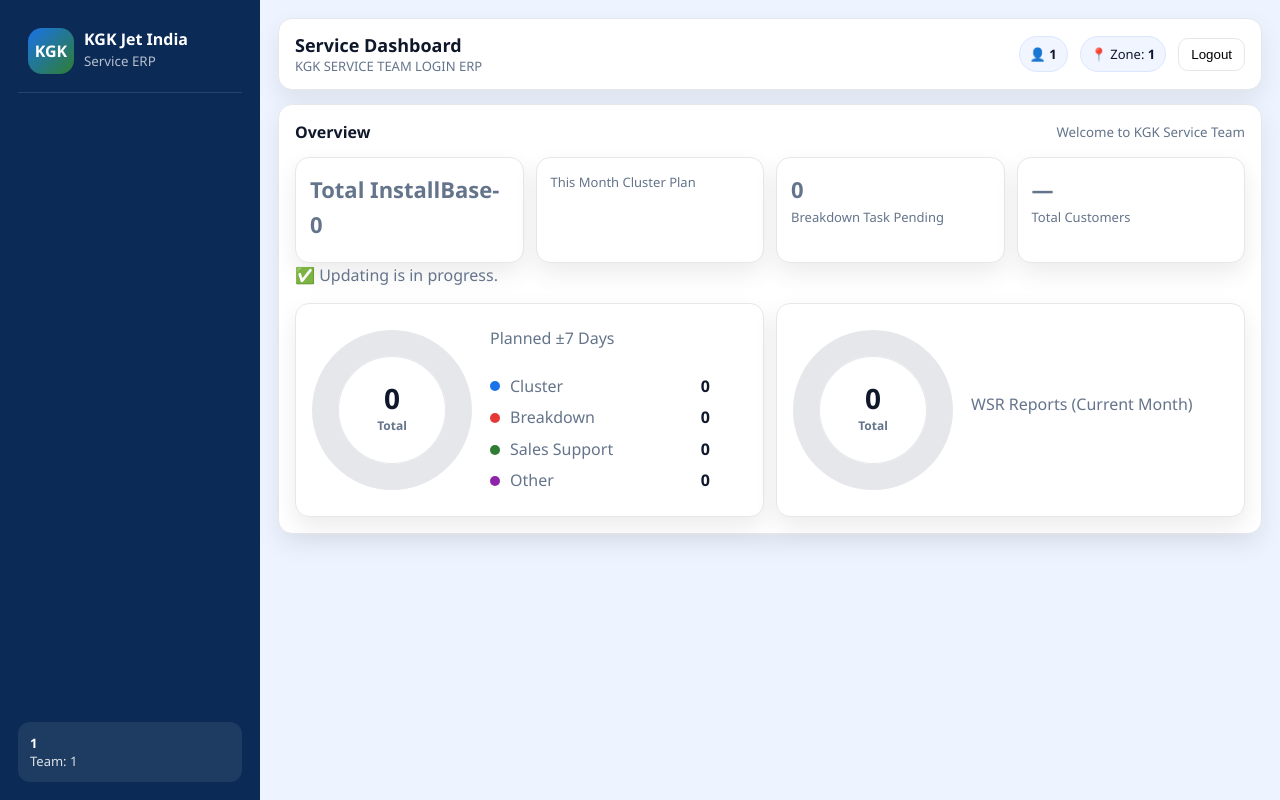
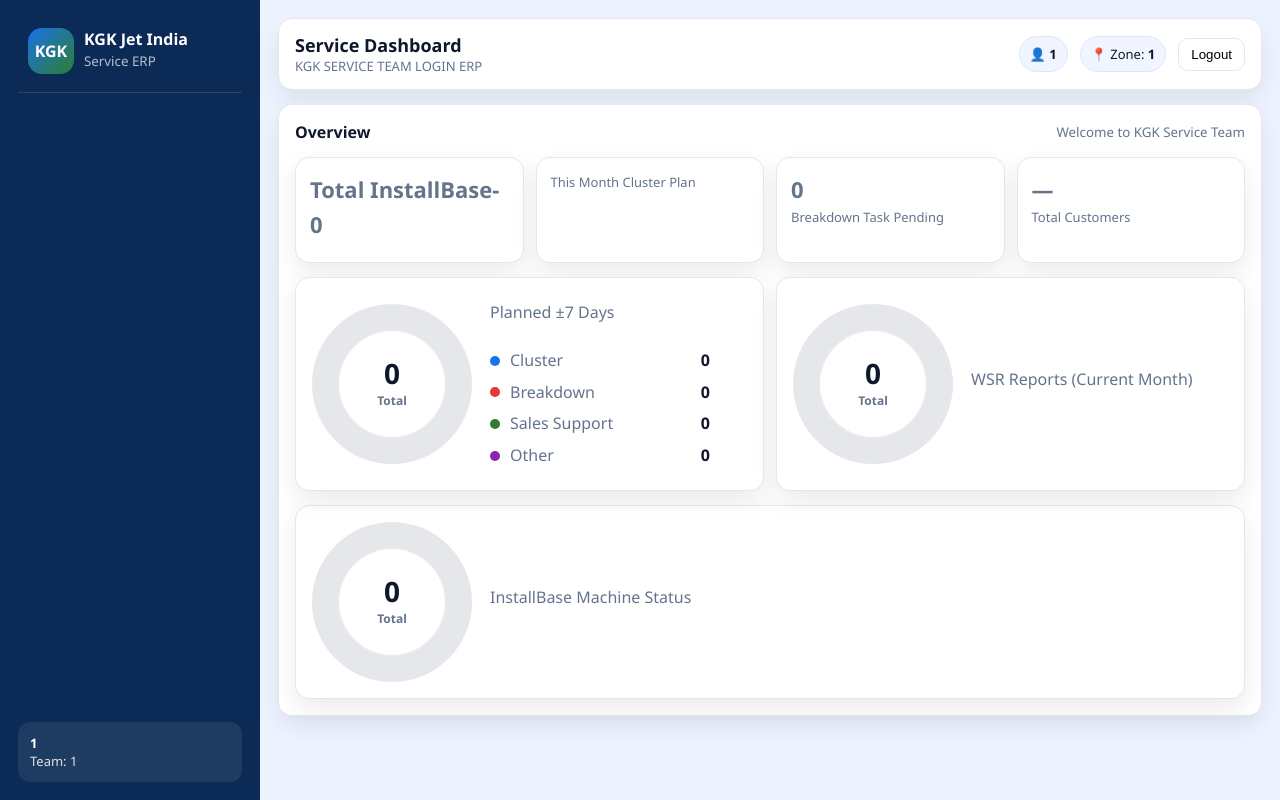
Before and after one commit to supankharikap/ServiceTeam, a Flask app: page /dashboard in a window 1280 px wide. Run offline with Flask 3, Linux system fonts and the light colour scheme; the visitor is signed in with stand-in values (Sample User, id 1); data that the repository does not hold is empty.

Commit message:
Update dashboard and report pages

```diff
--- a/app.py
+++ b/app.py
@@ -604,8 +604,17 @@
 
     id_col = _find_col(cols, aliases=["Id", "ID"], must_contain=["id"])
     order_by = f"{_qcol(id_col)} DESC" if id_col else f"{_qcol(cols[0])} DESC"
-    select_cols = ", ".join([_qcol(c) for c in cols])
-
+    select_cols = """
+    [ID],[ZONE],[SALES ENGR],[SERVICE ENGR],[Cluster No],[CUSTOMER NAME],[LOCATION],
+    [STATE],[Address],[Contact Person1],[Designation],[Contact No.],[Email Id],
+    [Contact Person2],[Designation (2)],[Contact No. (2)],[Email Id (2)],
+    [Segment],[Sub-Segment],[Machine Type],[Model],[Serial No.],[Ink type],[Active Status],
+    [Mc Status],[Sales Invoice No],[Invoice Date],[Installed On],
+    [AMC Invoice Date],[AMC From],[AMC To],[No. of Visits],[AMC Amount],
+    [AMC Due Date],[AMC Days Remaining],[Filter Invoice Date],
+    [Next Filter Due Date],[Filter Days Remaining],[Cluster Visit Plan],
+    [Actual Visit],[Cluster],[Remarks],[Teritory No],[NEXT TER2 PLAN]
+    """
     sql = f"SELECT TOP {limit} {select_cols} FROM dbo.InstallBase{where_sql} ORDER BY {order_by}"
 
     try:
@@ -614,15 +623,27 @@
             cur.execute(sql, params)
             rows = cur.fetchall()
 
+
+
+        fixed_columns = [
+            "ID","ZONE","SALES ENGR","SERVICE ENGR","Cluster No","CUSTOMER NAME","LOCATION",
+            "STATE","Address","Contact Person1","Designation","Contact No.","Email Id",
+            "Contact Person2","Designation (2)","Contact No. (2)","Email Id (2)",
+            "Segment","Sub-Segment","Machine Type","Model","Serial No.","Ink type",
+            "Active Status","Mc Status","Sales Invoice No","Invoice Date","Installed On",
+            "AMC Invoice Date","AMC From","AMC To","No. of Visits","AMC Amount",
+            "AMC Due Date","AMC Days Remaining","Filter Invoice Date",
+            "Next Filter Due Date","Filter Days Remaining",
+            "Cluster Visit Plan","Actual Visit","Cluster","Remarks",
+            "Teritory No","NEXT TER2 PLAN"
+            ]
         out_rows = []
         for r in rows:
             obj = {}
-            for i, c in enumerate(cols):
-                obj[c] = _json_safe(r[i])
+            for i, col_name in enumerate(fixed_columns):
+                obj[col_name] = _json_safe(r[i])
             out_rows.append(obj)
-
-        return jsonify({"columns": cols, "rows": out_rows})
-
+        return jsonify({"columns": fixed_columns, "rows": out_rows})
     except Exception as e:
         return _json_err(f"InstallBase API error: {e}", 500)
 
@@ -1916,7 +1937,6 @@
         return jsonify({"ok": False, "error": f"WSR summary error: {e}"}), 500
 
 # ===================== WSR SAVE =====================
-
 @app.post("/api/wsr")
 @app.post("/api/wsr/")
 def api_wsr_save():
@@ -1924,7 +1944,7 @@
     if "user" not in session:
         return jsonify({"ok": False, "error": "unauthorized"}), 401
 
-    # ✅ accept both JSON & FormData
+    # accept JSON & FormData
     if request.is_json:
         payload = request.get_json() or {}
     else:
@@ -1936,7 +1956,6 @@
     if not cols:
         return jsonify({"ok": False, "error": "WSR table not found"}), 400
 
-    # ✅ force engineer & zone from session
     payload["engineer_name"] = (session.get("engineer") or "").strip()
     payload["zone"] = (session.get("zone") or "").strip()
 
@@ -1956,7 +1975,6 @@
 
                 if c in db_vals:
                     v = db_vals.get(c)
-
                     if v is None:
                         continue
                     if isinstance(v, str) and v.strip() == "":
@@ -1976,6 +1994,40 @@
             """
 
             cur.execute(sql, params)
+
+            # ================= UPDATE INSTALLBASE IF CLUSTER =================
+            visit_code = (payload.get("visitCode1") or "").strip().upper()
+            serial_no = (payload.get("serialNo") or "").strip()
+            visit_date_raw = payload.get("visitDate")
+            visit_date = _parse_iso_date(visit_date_raw)
+
+            if visit_code == "CLUSTER" and serial_no and visit_date:
+
+                install_cols = _table_columns("dbo.InstallBase")
+
+                serial_col = _find_col(
+                    install_cols,
+                    aliases=["Serial No.", "Serial No", "Serial_No", "SERIAL NO", "SerialNo"],
+                    must_contain=["serial"]
+                )
+
+                actual_visit_col = _find_col(
+                    install_cols,
+                    aliases=["Actual Visit", "ActualVisit"],
+                    must_contain=["actual", "visit"]
+                )
+
+                if serial_col and actual_visit_col:
+
+                    update_sql = f"""
+                        UPDATE dbo.InstallBase
+                        SET {_qcol(actual_visit_col)} = ?
+                        WHERE {_cmp_ci_trim(serial_col)} = UPPER(?)
+                    """
+
+                    cur.execute(update_sql, (visit_date, serial_no))
+
+            # ✅ ONE SINGLE COMMIT (best practice)
             conn.commit()
 
         return jsonify({"ok": True, "message": "WSR Saved Successfully"})
@@ -2121,7 +2173,65 @@
 @app.route('/google0832a92ac05f82f8.html')
 def google_verification():
     return send_from_directory('.', 'google0832a92ac05f82f8.html')
-
+@app.get("/api/installbase/mc-summary")
+def api_installbase_mc_summary():
+    need = _require_login_json()
+    if need:
+        return need
+
+    install_cols = _table_columns("dbo.InstallBase")
+    if not install_cols:
+        return jsonify({"error": "InstallBase not found"}), 400
+
+    base_where, base_params = _installbase_scope_where(install_cols)
+
+    active_col = _find_col(install_cols,aliases=["Active Status", "ActiveStatus"],must_contain=["active", "status"])
+    mc_col = _find_col(install_cols,aliases=["Mc Status", "McStatus"],must_contain=["status"])
+
+    if not active_col or not mc_col:
+        return jsonify({"error": "Required columns not found"}), 400
+
+    active_expr = f"UPPER({_qcol(active_col)})"
+    mc_expr = f"UPPER({_qcol(mc_col)})"
+    active_expr = _cmp_ci_trim(active_col)
+    mc_expr = _cmp_ci_trim(mc_col)
+    where_parts = []
+    params = []
+
+    # Always filter active
+    where_parts.append(f"{active_expr} = 'ACTIVE'")
+
+    # Add role-based scope
+    if base_where:
+        where_parts.append(base_where.replace(" WHERE ", "", 1))
+        params += base_params
+
+    where_sql = " WHERE " + " AND ".join(where_parts)
+
+    try:
+        with get_conn() as conn:
+            cur = conn.cursor()
+
+            sql = f"""
+                SELECT
+                    SUM(CASE WHEN {mc_expr} = 'AMC' THEN 1 ELSE 0 END),
+                    SUM(CASE WHEN {mc_expr} = 'NON AMC' THEN 1 ELSE 0 END),
+                    SUM(CASE WHEN {mc_expr} = 'WARRANTY' THEN 1 ELSE 0 END)
+                FROM dbo.InstallBase
+                {where_sql}
+            """
+
+            cur.execute(sql, params)
+            row = cur.fetchone()
+
+        return jsonify({
+            "amc": int(row[0] or 0),
+            "non_amc": int(row[1] or 0),
+            "warranty": int(row[2] or 0)
+        })
+
+    except Exception as e:
+        return jsonify({"error": str(e)}), 500
 
 # ===================== RUN =====================
 if __name__ == "__main__":
--- a/templates/dashboard.html
+++ b/templates/dashboard.html
@@ -378,8 +378,6 @@
             <div class="label">Total Customers</div>
           </div>
           </div>
-
-          ✅ Updating is in progress.
 
           <div class="donutGrid">
             <!-- Weekly Plan Donut -->
@@ -412,6 +410,21 @@
                 <div class="label">WSR Reports (Current Month)</div>
                 <div id="wsrDonutLegend" style="margin-top:10px;"></div>
               </div>
+            </div>
+          </div>
+          <!-- ===== SECOND ROW (FULL WIDTH AMC DONUT) ===== -->
+           <div class="donutWrap donutCard" style="margin-top:14px;">
+            <div class="donutCanvasBox">
+              <div id="amcDonutChart" class="cssDonut"></div>
+              <div class="donutCenter">
+                <div class="donutCenterBig" id="amcDonutTotal">0</div>
+                <div class="donutCenterSmall">Total</div>
+              </div>
+            </div>
+            <div class="donutMeta">
+              <div class="kpi" id="kpiAmcTotal"></div>
+              <div class="label">InstallBase Machine Status</div>
+              <div id="amcDonutLegend" style="margin-top:10px;"></div>
             </div>
           </div>
         </div>
@@ -1170,23 +1183,38 @@
   "Sales Support": "#2e7d32",
   "Other": "#8e24aa"
 };
+const AMC_STATUS_COLOR = {
+  "AMC": "#2e7d32",
+  "NON AMC": "#1a73e8",
+  "WARRANTY": "#e53935"
+};
+
 function renderCssDonutTo(elId, labels, values){
   const total = values.reduce((a,b)=>a+b,0);
   const ring = document.getElementById(elId);
   if(!ring) return;
+
   if(total <= 0){
     ring.style.background = "conic-gradient(#e5e7eb 0deg 360deg)";
     return;
   }
+
   let acc = 0;
   const parts = labels.map((l,i)=>{
     const v = Number(values[i]||0);
     const start = (acc/total)*360;
     acc += v;
     const end = (acc/total)*360;
-    const color = VISIT_TYPE_COLOR[l] || "#64748b";
+
+    // 🔥 FIX HERE
+    let color =
+      VISIT_TYPE_COLOR[l] ||
+      AMC_STATUS_COLOR[l] ||
+      "#64748b";
+
     return `${color} ${start}deg ${end}deg`;
   });
+
   ring.style.background = `conic-gradient(${parts.join(",")})`;
 }
 function renderLegendTo(hostId, labels, colors, values, onClick){
@@ -1207,31 +1235,60 @@
     host.appendChild(row);
   });
 }
+async function loadAmcDonut(){
+  showLoading("Loading InstallBase Status...");
+
+  try{
+    const res = await fetch("/api/installbase/mc-summary");
+    const data = await res.json();
+
+    const amc       = Number(data.amc || 0);
+    const nonAmc    = Number(data.non_amc || 0);
+    const warranty  = Number(data.warranty || 0);
+
+    const total = amc + nonAmc + warranty;
+
+    document.getElementById("amcDonutTotal").textContent = total;
+
+    const labels = ["AMC","NON AMC","WARRANTY"];
+    const values = [amc, nonAmc, warranty];
+
+    renderCssDonutTo("amcDonutChart", labels, values);
+
+    renderLegendTo(
+      "amcDonutLegend",
+      labels,
+      ["#2e7d32","#1a73e8","#e53935"],
+      values
+    );
+
+  }catch(e){
+    console.error("AMC Donut Error:", e);
+  }finally{
+    hideLoading();
+  }
+}
 
 /* ===========================
    WEEKLY DONUT (±7 days) -> OPEN REPORT IN SAME PAGE
 =========================== */
 function openWeekly14Days(type){
+
   const pad = n => String(n).padStart(2,'0');
   const today = new Date();
-  const fromD = new Date(today); fromD.setDate(fromD.getDate() - 7);
-  const toD   = new Date(today); toD.setDate(toD.getDate() + 7);
+
+  const fromD = new Date(today);
+  fromD.setDate(fromD.getDate() - 7);
+
+  const toD = new Date(today);
+  toD.setDate(toD.getDate() + 7);
 
   const from = `${fromD.getFullYear()}-${pad(fromD.getMonth()+1)}-${pad(fromD.getDate())}`;
   const to   = `${toD.getFullYear()}-${pad(toD.getMonth()+1)}-${pad(toD.getDate())}`;
 
-  const btn = document.getElementById("btnWeeklyPlanView");
-  showSection("weeklyViewPlanSection", btn);
-
-  const s = document.getElementById("wpReportSearch");
-  const f = document.getElementById("wpFromDate");
-  const t = document.getElementById("wpToDate");
-
-  if(s) s.value = type;
-  if(f) f.value = from;
-  if(t) t.value = to;
-
-  loadWeeklyPlanReport();
+  // ✅ Redirect to separate HTML file
+  window.location.href =
+    `/weeklyPlanReport.html?type=${encodeURIComponent(type)}&from=${from}&to=${to}`;
 }
 
 async function loadWeeklyDonut(){
@@ -1338,22 +1395,48 @@
 /* ===========================
    REPORT VIEW + WEEKLY REPORT
 =========================== */
-
 function renderTable(columns, rows) {
-  if (!rows || rows.length === 0) return "<div>No data found</div>";
-  const th = columns.map(c => `<th>${escapeHtml(c)}</th>`).join("");
-  const body = rows.map(r => {
-    const tds = columns.map(c => `<td>${escapeHtml(r[c])}</td>`).join("");
-    return `<tr>${tds}</tr>`;
-  }).join("");
-  return `
-    <div style="overflow:auto; max-height:70vh; border:1px solid #e5e7eb; border-radius:12px;">
-      <table style="width:100%; border-collapse:collapse;">
-        <thead><tr>${th}</tr></thead>
-        <tbody>${body}</tbody>
-      </table>
-    </div>
-  `;
+
+  const wrap = document.createElement("div");
+  wrap.style.overflow = "auto";
+  wrap.style.maxHeight = "70vh";
+  wrap.style.border = "1px solid #e5e7eb";
+  wrap.style.borderRadius = "12px";
+
+  const table = document.createElement("table");
+  table.style.borderCollapse = "collapse";
+  table.style.minWidth = "1600px";
+
+  const thead = document.createElement("thead");
+  const trHead = document.createElement("tr");
+
+  columns.forEach(col => {
+    const th = document.createElement("th");
+    th.textContent = col;
+    trHead.appendChild(th);
+  });
+
+  thead.appendChild(trHead);
+  table.appendChild(thead);
+
+  const tbody = document.createElement("tbody");
+
+  rows.forEach(row => {
+    const tr = document.createElement("tr");
+
+    columns.forEach(col => {
+      const td = document.createElement("td");
+      td.textContent = row[col] ?? "";
+      tr.appendChild(td);
+    });
+
+    tbody.appendChild(tr);
+  });
+
+  table.appendChild(tbody);
+  wrap.appendChild(table);
+
+  return wrap;
 }
 
 async function openMaster(){
@@ -1367,7 +1450,7 @@
   const q = (document.getElementById("masterSearch")?.value || "").trim();
   showLoading("Loading master...");
   try {
-    const res = await fetch("/api/master/installbase?limit=2000&q=" + encodeURIComponent(q));
+    const res = await fetch("/api/master/installbase?limit=500&q=" + encodeURIComponent(q));
     const data = await res.json();
     if (!res.ok) {
       if(hint) hint.textContent = "Error";
@@ -1376,7 +1459,35 @@
       return;
     }
     if(hint) hint.textContent = `Rows: ${(data.rows||[]).length}`;
-    if(holder) holder.innerHTML = renderTable(data.columns || [], data.rows || []);
+    if(holder) holder.innerHTML = "";
+    const desiredOrder = [
+      "ZONE","SALES ENGR","SERVICE ENGR",  "Cluster No",
+      "CUSTOMER NAME",  "LOCATION",  "STATE",  "Address",
+      "Contact Person1", "Designation", "Contact No.",
+      "Email Id","Contact Person2","Designation (2)",
+      "Contact No. (2)","Email Id (2)","Segment","Sub-Segment",
+      "Machine Type","Model","Serial No.","Ink type","Active Status",
+      "Mc Status","Sales Invoice No","Invoice Date","Installed On",
+      "AMC Invoice Date","AMC From","AMC To","No. of Visits","AMC Amount",
+
+      "AMC Due Date","AMC Days Remaining","Filter Invoice Date",
+      "Next Filter Due Date","Filter Days Remaining","Cluster Visit Plan",
+      "Actual Visit","Cluster","Remarks", "Teritory No", "NEXT TER2 PLAN"
+    ];
+
+    function norm(s){
+      return String(s||"").toLowerCase().replace(/[^a-z0-9]+/g,"");
+    }
+    const apiCols = data.columns || [];
+    const apiNormMap = new Map(apiCols.map(c => [norm(c), c]));
+    const orderedCols = desiredOrder
+    .map(d => apiNormMap.get(norm(d)))
+    .filter(Boolean);// remaining columns
+    const remaining = apiCols.filter(c => !orderedCols.includes(c));
+    const finalCols = [...orderedCols, ...remaining];
+    holder.appendChild(
+      renderTable(finalCols, data.rows || [])
+    );
     loadKpis();
 
     // ✅ update cache for autosuggest (no logic change)
@@ -2434,6 +2545,7 @@
   if(sbZone) sbZone.textContent = SERVER_TEAM || "-";
 
   refillReadonly();
+  loadAmcDonut();
   setupMonthYear();
   loadWeeklyDonut();
   loadKpis();
```
